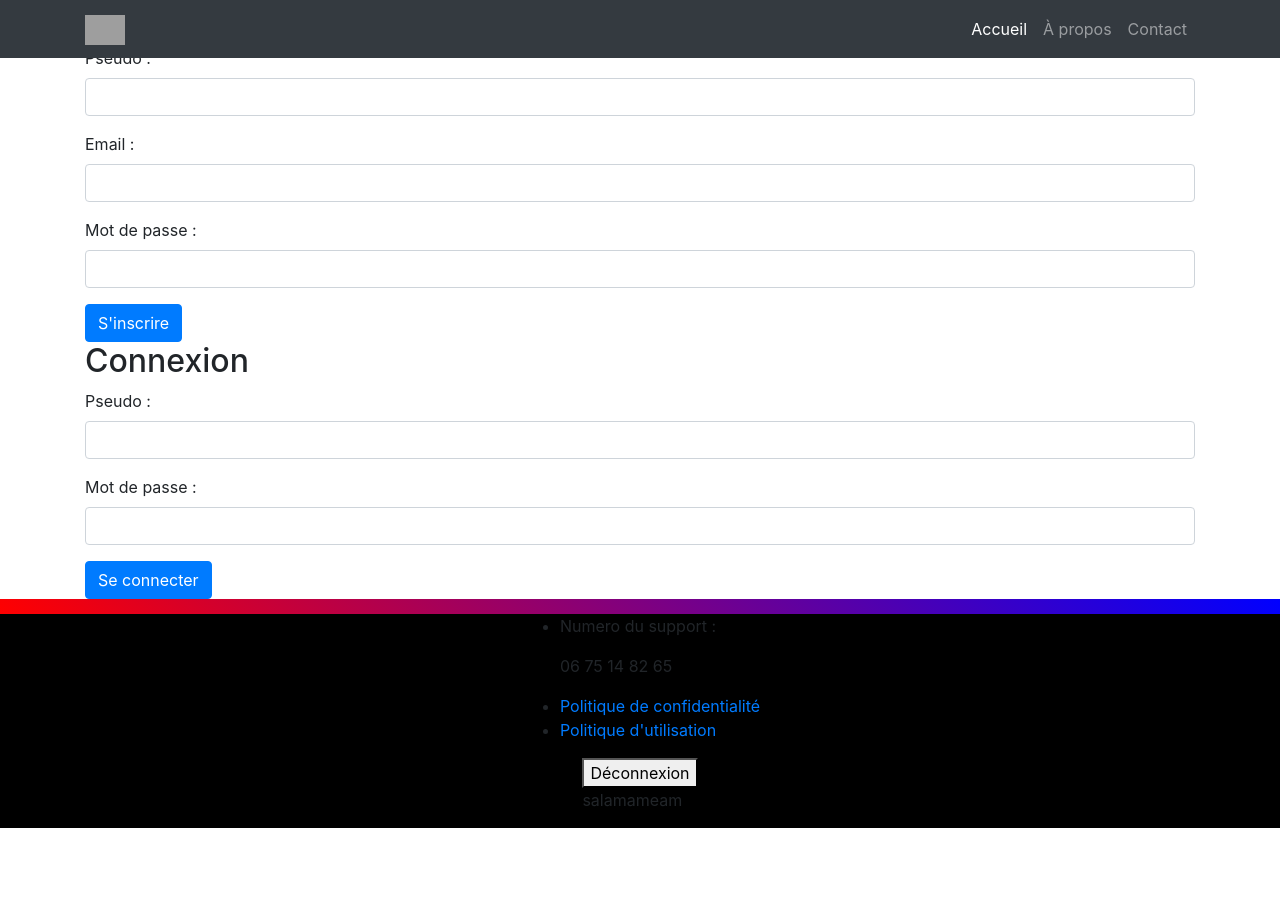
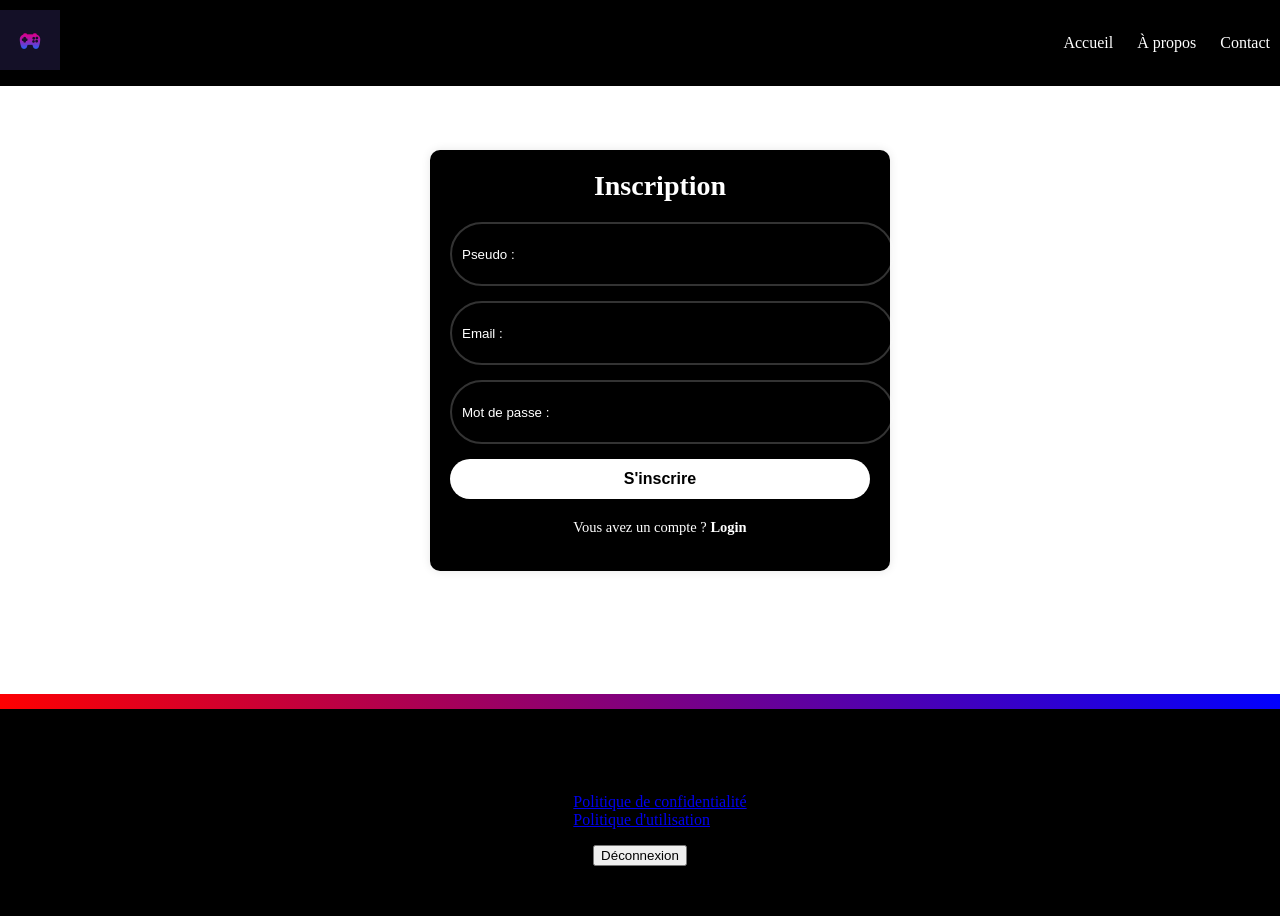
Before and after one commit to JessyPiTech/infrastructure, a PHP site: page /connecte.php in a window 1280 px wide. Before the commit the page ends 828 px from the top, so only its background shows below. Run offline with PHP 8.4, Linux system fonts and the light colour scheme; some libraries are stand-ins or nearby versions; grey boxes are pictures that could not be loaded.

Commit message:
ajout style page connexion (tqt je fais la page index demian)

```diff
--- a/asset/css/style.css
+++ b/asset/css/style.css
@@ -1,20 +1,84 @@
+/* Réglages généraux */
+main {
+   min-height: 60vh;
+    flex: 1;
+    margin: 5% 0; /* Modification de la marge verticale, la marge horizontale est laissée intacte */
+}
+
+body {
+    margin: 0;
+}
+
 header {
-    position: fixed;
+    margin: 0;
+    padding: 0;
     top: 0;
     width: 100%;
     z-index: 1000;
 }
 
-.navbar-brand img {
-    margin-right: 15px;
+/* Barre de navigation */
+.navbar {
+    background-color: #000000;
+    padding: 10px 0;
 }
 
-@media (max-width: 767px) {
-    .navbar-brand img {
-        margin-right: 0;
-    }
+.container {
+    display: flex;
+    justify-content: space-between;
+    align-items: center; /* Alignement vertical au centre */
 }
 
+.navbar-nav-test {
+    list-style-type: none;
+    margin: 0;
+    padding: 0;
+}
+
+.nav-item {
+    display: inline-block; /* Met les éléments de la liste en ligne */
+    margin: 0 10px; /* Ajoute de la marge horizontale entre les éléments */
+}
+
+.nav-link {
+    color: #fff;
+    text-decoration: none;
+}
+
+.navbar-brand {
+    color: #fff;
+    font-size: 24px;
+}
+
+.navbar-brand img {
+    height: 60px;
+}
+
+.navbar-toggler {
+    border: none;
+    background-color: transparent;
+    color: #fff;
+    font-size: 24px;
+}
+
+.navbar-toggler:focus {
+    outline: none;
+}
+
+.navbar-nav .nav-item {
+    margin: 0 10px;
+}
+
+.navbar-nav .nav-link {
+    color: #fff;
+    font-size: 18px;
+}
+
+.navbar-nav .nav-link:hover {
+    color: #ccc;
+}
+
+/* Cartes */
 .card {
     margin-bottom: 20px;
 }
@@ -24,9 +88,132 @@ header {
     object-fit: cover;
 }
 
+/* Bouton d'ajout de jeu */
 .add-game-button {
     position: fixed;
     bottom: 20px;
     right: 20px;
     z-index: 1000;
 }
+
+.container_inscription_login {
+    display: flex;
+    justify-content: center;
+    align-items: center;
+}
+
+/* Conteneur pour la carte */
+.card_container {
+    position: relative;
+    width: 420px;
+    perspective: 1000px;
+}
+
+/* Style pour les deux faces de la carte */
+.form_card {
+    width: 100%;
+    position: absolute;
+    backface-visibility: hidden;
+    transition: transform 0.6s;
+    border-radius: 10px;
+    padding: 20px; /* Réduction des paddings */
+    box-shadow: 0 0 10px rgba(0, 0, 0, .1);
+    display: flex;
+    flex-direction: column;
+    justify-content: center; /* Centrage vertical */
+    height: auto; /* Hauteur dynamique */
+}
+
+.front {
+    background-color: rgb(0, 0, 0);
+    color: #fff;
+    text-align: center;
+}
+
+.back {
+    background-color: rgb(140, 140, 140); /* Couleur différente pour le dos */
+    transform: rotateY(180deg);
+    color: #fff;
+    text-align: center;
+}
+
+/* Effet de rotation */
+.card_container.show-login .front {
+    transform: rotateY(180deg);
+}
+
+.card_container.show-login .back {
+    transform: rotateY(0deg);
+}
+
+.card_container.show-register .front {
+    transform: rotateY(0deg);
+}
+
+.card_container.show-register .back {
+    transform: rotateY(-180deg);
+}
+
+/*inscription css*/
+.container_inscription h2 {
+    font-size: 28px; /* Réduction de la taille de la police pour économiser de l'espace */
+    margin: 0 0 20px 0; /* Réduction de la marge inférieure */
+}
+.form-group{
+    text-align: center;
+    align-items: center;
+}
+.container_inscription .form-group {
+    width: 100%;
+    margin: 15px 0; /* Réduction des marges */
+}
+
+.container_inscription .btn-inscription {
+    width: 100%;
+    height: 40px; /* Augmentation de la hauteur pour un bouton plus grand et plus visible */
+    background-color: #fff;
+    border: none;
+    outline: none;
+    border-radius: 40px;
+    box-shadow: 0 0 10px rgba(0, 0, 0, .1);
+    cursor: pointer;
+    font-size: 16px;
+    color: #000000;
+    font-weight: 600;
+}
+
+.container_inscription .login-link {
+    font-size: 14.5px;
+    margin: 20px 0 15px;
+}
+
+.login-link p {
+    color: #fff;
+    margin: 0; /* Suppression des marges */
+}
+
+.login-link p a {
+    color: #fff;
+    text-decoration: none;
+    font-weight: 600;
+}
+
+.login-link p a:hover {
+    text-decoration: underline;
+}
+
+.form-group input {
+    width: 100%;
+    height: 40px; /* Augmentation de la hauteur pour un champ plus grand */
+    background: transparent;
+    border: none;
+    outline: none;
+    border: 2px solid rgba(255, 255, 255, .2);
+    border-radius: 40px;
+    padding: 10px; /* Ajout de padding pour plus de confort */
+    color: #fff; /* Couleur du texte */
+}
+
+.form-group input::placeholder {
+    color: #fff;
+}
--- a/connecte.php
+++ b/connecte.php
@@ -2,10 +2,7 @@
 session_start();
 // Fonction pour se connecter à la base de données
 function connectDB() {
-    $host = "localhost";
-    $username = "admin";
-    $password_db = "5331jcj9";
-    $dbname = "infrastructure";
+    require_once "credentials.php";
     $conn = new mysqli($host, $username, $password_db, $dbname);
     if ($conn->connect_error) {
         die("Erreur de connexion à la base de données : " . $conn->connect_error);
@@ -18,24 +15,50 @@ $conn = connectDB();
 <?php require_once "header.php";?>
 
 <main>
-    <div class="container">
+<div class="container_inscription_login">
+    <div class="card_container">
         <!-- Formulaire d'inscription -->
+        <div class="container_inscription form_card front">
             <form method="post">
                 <h2>Inscription</h2>
                 <div class="form-group">
-                <label for="pseudo">Pseudo :</label>
-                <input type="text" class="form-control" id="pseudo" name="pseudo" required>
+                    <input type="text" placeholder="Pseudo :" class="form-control" id="pseudo" name="pseudo" required>
                 </div>
                 <div class="form-group">
-                <label for="email">Email :</label>
-                <input type="email" class="form-control" id="email" name="email" required>
+                    <input type="email" class="form-control" placeholder="Email :" id="email" name="email" required>
                 </div>
                 <div class="form-group">
-                <label for="password">Mot de passe :</label>
-                <input type="password" class="form-control" id="password" name="password" required>
+                    <input type="password" placeholder="Mot de passe :" class="form-control" id="password" name="password" required>
                 </div>
-            <button type="submit" class="btn btn-primary" name="register">S'inscrire</button>
+                <button type="submit" class="btn-inscription" name="register">S'inscrire</button>
+                <div class="login-link">
+                    <p>Vous avez un compte ?
+                        <a href="#" id="show_login">Login</a>
+                    </p>
+                </div>
             </form>
+        </div>
+
+        <!-- Formulaire de connexion -->
+        <div class="container_inscription form_card back">
+            <form method="post">
+                <h2>Connexion</h2>
+                <div class="form-group">
+                    <input type="text" placeholder="Pseudo :" class="form-control" id="pseudo_login" name="pseudo_login" required>
+                </div>
+                <div class="form-group">
+                    <input type="password" placeholder="Mot de passe :"class="form-control" id="password_login" name="password_login" required>
+                </div>
+                <button type="submit" class="btn-inscription" name="login">Se connecter</button>
+                <div class="login-link">
+                    <p>Vous n'avez pas de compte ?
+                        <a href="#" id="show_register">Register</a>
+                    </p>
+                </div>
+            </form>
+        </div>
+    </div>
+</div>
 
 <?php
 // Traitement de l'inscription
@@ -43,8 +66,6 @@ $conn = connectDB();
     $pseudo = $_POST['pseudo'];
     $email = $_POST['email'];
     $password = $_POST['password'];
-
-
 
     $check_sql = "SELECT id FROM user WHERE pseudo = ?";
     $check_stmt = $conn->prepare($check_sql);
@@ -55,8 +76,6 @@ $conn = connectDB();
     if ($check_result->num_rows > 0) {
         echo '<div class="alert alert-danger" role="alert">Ce pseudo est déjà utilisé. Veuillez choisir un autre.</div>';
     } else {
-
-                //si on veux acher c'est la
         $hashed_password = $password;
 
         $insert_sql = "INSERT INTO user (pseudo, email, password) VALUES (?, ?, ?)";
@@ -64,11 +83,15 @@ $conn = connectDB();
         $insert_stmt->bind_param("sss", $pseudo, $email, $hashed_password);
 
         if ($insert_stmt->execute()) {
-                    echo '<div class="alert alert-success" role="alert">Inscription réussie. Vous pouvez maintenant vous connecter.</div>';
+            $_SESSION['connect'] = true;
+            $_SESSION['pseudo'] = $pseudo;
+            $_SESSION['user_id'] = $insert_stmt->insert_id; // Récupère l'ID de l'utilisateur nouvellement inscrit
+            header("Location: index.php");
+            exit;
         } else {
             echo '<div class="alert alert-danger" role="alert">Erreur lors de l\'inscription. Veuillez réessayer.</div>';
         }
-                $insert_stmt->close(); // Fermer la déclaration préparée
+        $insert_stmt->close();
     }
 
     $check_stmt->close();
@@ -76,28 +99,11 @@ $conn = connectDB();
 }
 ?>
 
-         <!-- Formulaire de connexion -->
-         <form method="post">
-            <h2>Connexion</h2>
-            <div class="form-group">
-                <label for="pseudo_login">Pseudo :</label>
-                <input type="text" class="form-control" id="pseudo_login" name="pseudo_login" required>
-            </div>
-            <div class="form-group">
-                <label for="password_login">Mot de passe :</label>
-                <input type="password" class="form-control" id="password_login" name="password_login" required>
-            </div>
-            <button type="submit" class="btn btn-primary" name="login">Se connecter</button>
-        </form>
-
 <?php
 // Traitement de la connexion
 if (isset($_POST["login"])) {
-            echo "1";
     $pseudo = $_POST['pseudo_login'];
     $password = $_POST['password_login'];
-            echo "2";
-
 
     $sql = "SELECT id, pseudo, password FROM user WHERE pseudo = ? LIMIT 1";
     $stmt = $conn->prepare($sql);
@@ -106,22 +112,18 @@ $conn = connectDB();
     $result = $stmt->get_result();
 
     if ($result->num_rows == 1) {
-                echo "3";
         $row = $result->fetch_assoc();
         $stored_password = $row['password'];
 
-                // Comparaison des mots de passe saisis et stockés
-                echo $password,$stored_password;
         if ($password == $stored_password) {
-                    echo "4";
             $_SESSION['connect'] = true;
+            $_SESSION['pseudo'] = $row['pseudo'];
+            $_SESSION['user_id'] = $row['id'];
             header("Location: index.php");
             exit;
         } else {
-                    echo "5";
             echo '<div class="alert alert-danger" role="alert">Mot de passe incorrect. Veuillez réessayer.</div>';
         }
-                echo $password,$stored_password;
     } else {
         echo '<div class="alert alert-danger" role="alert">Pseudo incorrect. Veuillez réessayer.</div>';
     }
@@ -129,9 +131,21 @@ $conn = connectDB();
     $stmt->close();
     $conn->close();
 }
+?>
+<script>
+document.getElementById('show_login').addEventListener('click', function(e) {
+    e.preventDefault();
+    document.querySelector('.card_container').classList.add('show-login');
+    document.querySelector('.card_container').classList.remove('show-register');
+});
 
-        ?>
-    </div>
+document.getElementById('show_register').addEventListener('click', function(e) {
+    e.preventDefault();
+    document.querySelector('.card_container').classList.add('show-register');
+    document.querySelector('.card_container').classList.remove('show-login');
+});
+</script>
+
 </main>
 
 <?php require_once "footer.php";?>
--- /dev/null
+++ b/credentials.php
@@ -0,0 +1,6 @@
+<?php
+$host = "localhost";
+$username = "admin";
+$password_db = "5331jcj9";
+$dbname = "infrastructure";
+?>
--- a/header.php
+++ b/header.php
@@ -4,21 +4,17 @@
     <meta charset="UTF-8">
     <meta name="viewport" content="width=device-width, initial-scale=1.0">
     <title>Accueil</title>
-    <link rel="stylesheet" href="https://maxcdn.bootstrapcdn.com/bootstrap/4.0.0/css/bootstrap.min.css">
     <link rel="stylesheet" href="asset/css/style.css">
 </head>
+
 <body>
 
-<header>
-    <nav class="navbar navbar-expand-lg navbar-dark bg-dark">
+<header class="header">
+<nav class="navbar">
     <div class="container">
-            <a class="navbar-brand" href="#"><img height="30" src="asset/img/logo.png" alt="logo"></a>
-            <button class="navbar-toggler" type="button" data-toggle="collapse" data-target="#navbarNav"
-                    aria-controls="navbarNav" aria-expanded="false" aria-label="Toggle navigation">
-                <span class="navbar-toggler-icon"></span>
-            </button>
-            <div class="collapse navbar-collapse" id="navbarNav">
-                <ul class="navbar-nav ml-auto">
+        <a class="navbar-brand" href="#"><img src="asset/img/logo.jpg" alt="logo"></a>
+        <div id="navbarNav" class="collapse navbar-collapse">
+            <ul class="navbar-nav-test">
                 <li class="nav-item active">
                     <a class="nav-link" href="#">Accueil</a>
                 </li>
@@ -32,8 +28,5 @@
         </div>
     </div>
 </nav>
+
 </header>
-
-<script src="https://code.jquery.com/jquery-3.2.1.slim.min.js"></script>
-<script src="https://cdnjs.cloudflare.com/ajax/libs/popper.js/1.12.9/umd/popper.min.js"></script>
-<script src="https://maxcdn.bootstrapcdn.com/bootstrap/4.0.0/js/bootstrap.min.js"></script>
```
Also changed, not shown: asset/img/logo.jpg (added), asset/js/script.js (added). Lines whose indentation alone changed are shown as unchanged.
